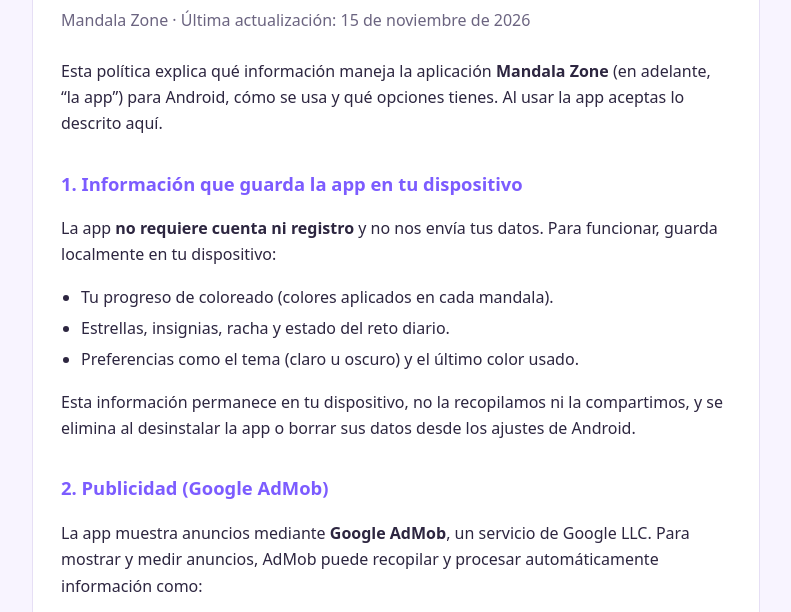
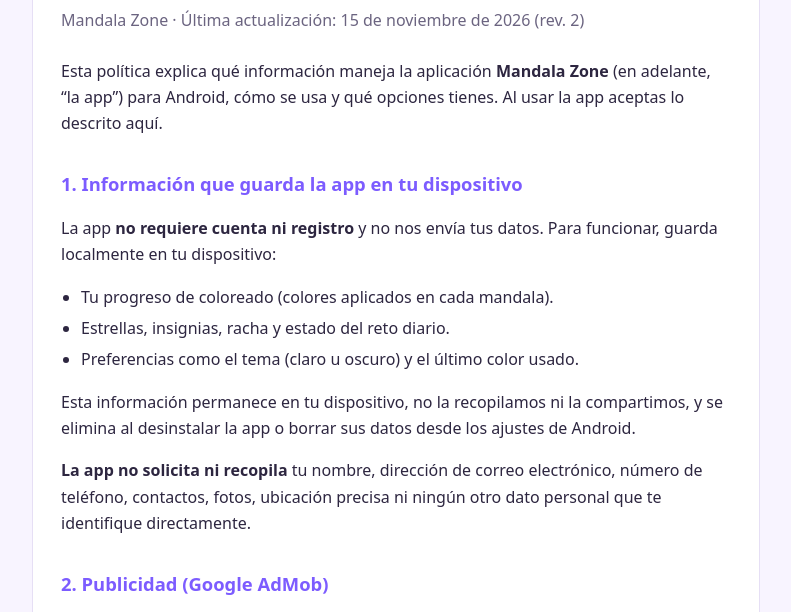
Before and after one commit to Xl3jxndro/mandala-zone-privacy, a plain HTML site: page index.html in a window 1280 px wide. Shown: the part 120-732 px from the top of the page, without its empty margins (244-1035 px from the left). Drawn offline with Linux system fonts and the light colour scheme.

Commit message:
Add files via upload

```diff
--- a/index.html
+++ b/index.html
@@ -26,7 +26,7 @@
 <main>
 <div class="card">
   <h1>Política de privacidad</h1>
-  <p class="meta">Mandala Zone · Última actualización: 15 de noviembre de 2026</p>
+  <p class="meta">Mandala Zone · Última actualización: 15 de noviembre de 2026 (rev. 2)</p>
 
   <p>Esta política explica qué información maneja la aplicación <strong>Mandala Zone</strong> (en adelante, “la app”) para Android, cómo se usa y qué opciones tienes. Al usar la app aceptas lo descrito aquí.</p>
 
@@ -38,6 +38,7 @@
     <li>Preferencias como el tema (claro u oscuro) y el último color usado.</li>
   </ul>
   <p>Esta información permanece en tu dispositivo, no la recopilamos ni la compartimos, y se elimina al desinstalar la app o borrar sus datos desde los ajustes de Android.</p>
+  <p><strong>La app no solicita ni recopila</strong> tu nombre, dirección de correo electrónico, número de teléfono, contactos, fotos, ubicación precisa ni ningún otro dato personal que te identifique directamente.</p>
 
   <h2>2. Publicidad (Google AdMob)</h2>
   <p>La app muestra anuncios mediante <strong>Google AdMob</strong>, un servicio de Google LLC. Para mostrar y medir anuncios, AdMob puede recopilar y procesar automáticamente información como:</p>
@@ -72,7 +73,7 @@
   <p>Podemos actualizar esta política. Publicaremos la nueva versión en esta misma página con la fecha de actualización.</p>
 
   <h2>8. Contacto</h2>
-  <p>Si tienes preguntas sobre esta política, escríbenos a <a href="mailto:buitragocardenasjosealejandro@gmail.com">buitragocardenasjosealejandro@gmail.com</a>.</p>
+  <p>Si tienes preguntas sobre esta política, escríbenos a <a href="mailto:buitragocardenasjosealejandro@gmail.com">buitragocardenasjosealejandro@gmail.com</a>. Este correo es solo un medio de contacto: la app no envía ni recopila direcciones de correo. Si decides escribirnos, usaremos tu dirección únicamente para responderte.</p>
 </div>
 <footer>© 2026 Mandala Zone</footer>
 </main>
```
